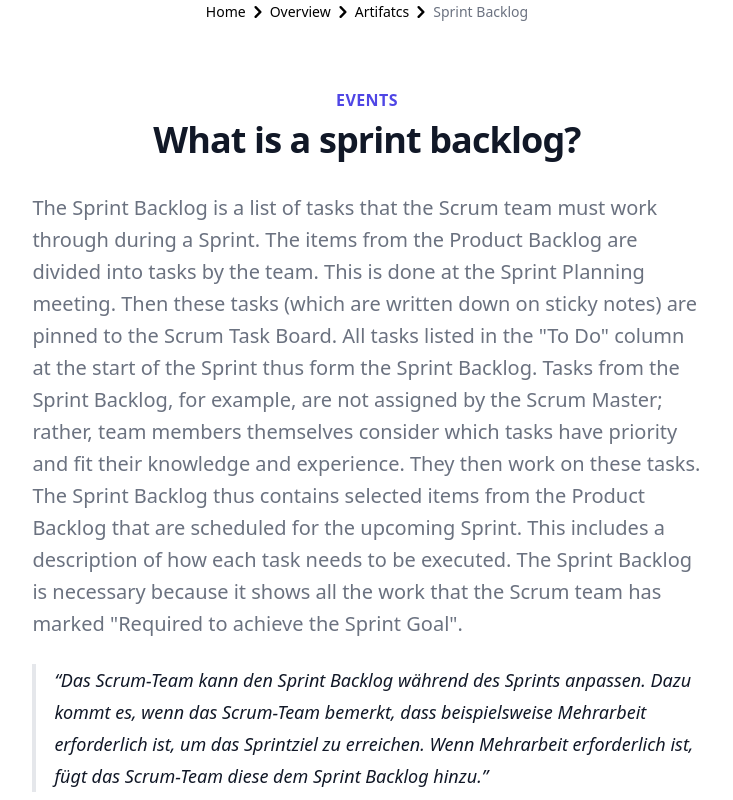
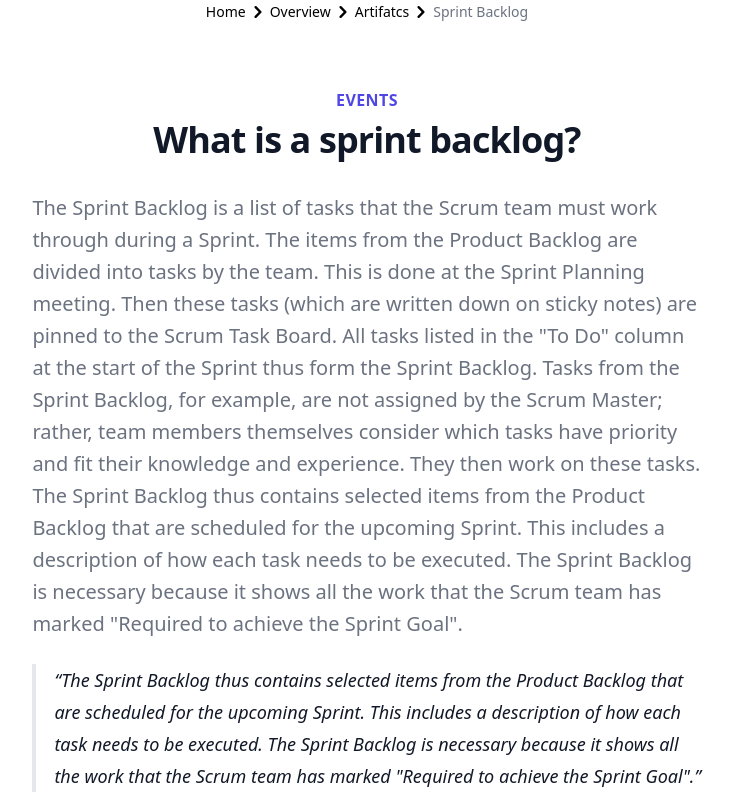
Before and after one commit to Oliverach/ScrumPlusPlus, a Next.js app: page /artifacts/sprint-backlog in a window 1280 px wide. Shown: the top 800 px of the page, without its empty margins (273-1006 px from the left). Built offline with nearby package versions, Linux system fonts and the light colour scheme.

Commit message:
text fix in artifact

```diff
--- a/pages/artifacts/sprint-backlog.js
+++ b/pages/artifacts/sprint-backlog.js
@@ -130,7 +130,7 @@ export default function SprintBacklog() {
               <div className="mt-6 prose prose-indigo prose-lg text-gray-500 mx-auto">
                 <blockquote>
                   <p>
-                    Das Scrum-Team kann den Sprint Backlog während des Sprints anpassen. Dazu kommt es, wenn das Scrum-Team bemerkt, dass beispielsweise Mehrarbeit erforderlich ist, um das Sprintziel zu erreichen. Wenn Mehrarbeit erforderlich ist, fügt das Scrum-Team diese dem Sprint Backlog hinzu.
+                    The Sprint Backlog thus contains selected items from the Product Backlog that are scheduled for the upcoming Sprint. This includes a description of how each task needs to be executed. The Sprint Backlog is necessary because it shows all the work that the Scrum team has marked "Required to achieve the Sprint Goal".
                   </p>
                 </blockquote>
 
```
